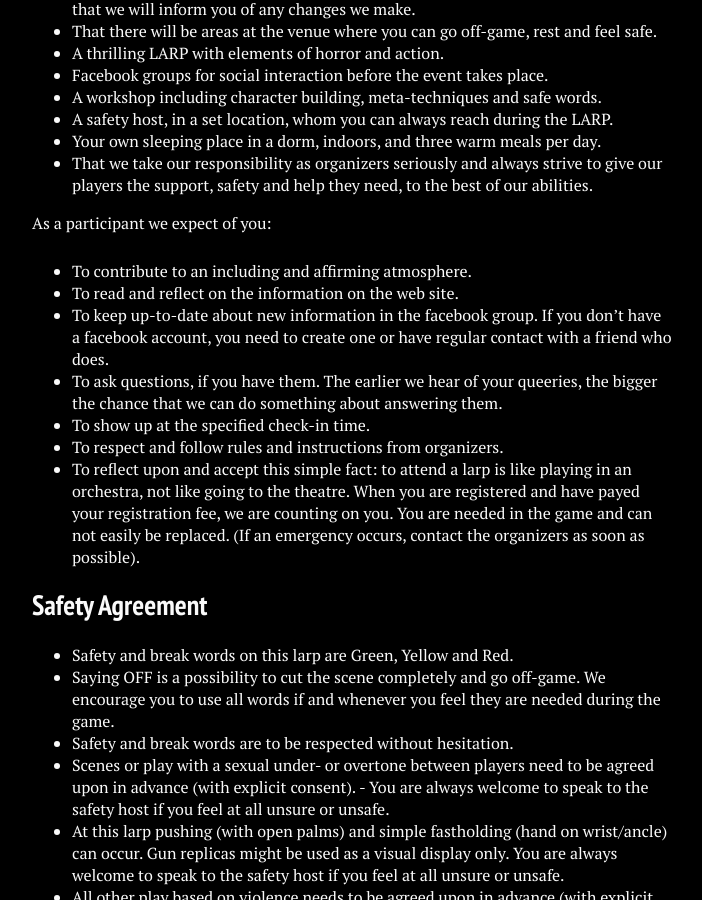
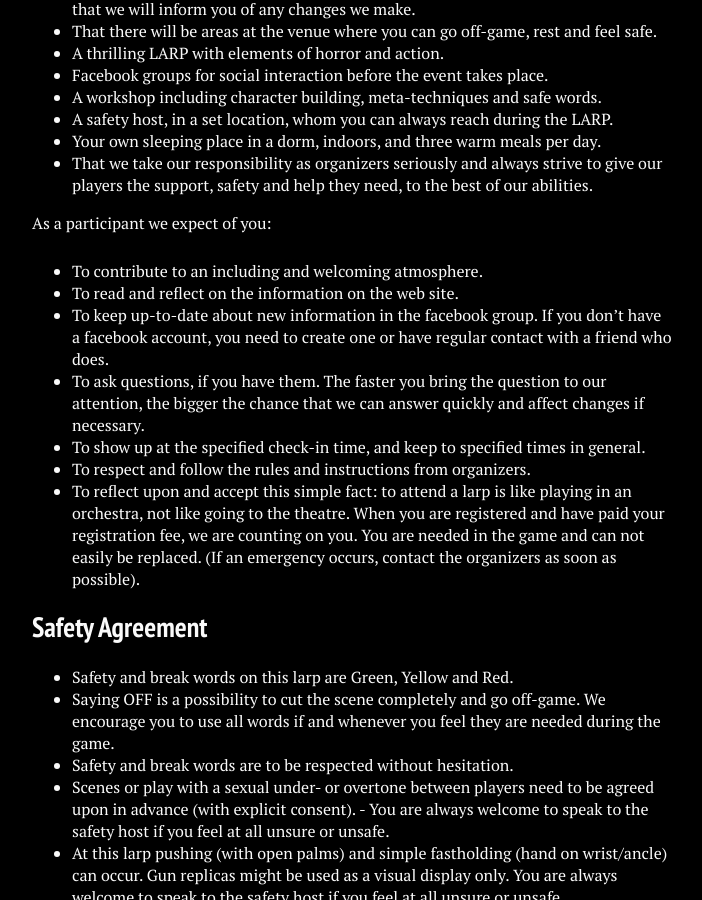
Before and after one commit to stanislavb/en.coven.nu, a Jekyll site: the page built from practical/index.md, in a window 1280 px wide and 900 px high, scrolled down 1888 px. Shown: the whole window, without its empty margins (288-990 px from the left). Built offline with Jekyll 4.4.1, drawn with Linux system fonts in a browser that asks for light colours; nearby versions of some CDN libraries.

Commit message:
Update index.md

```diff
--- a/practical/index.md
+++ b/practical/index.md
@@ -78,13 +78,13 @@ We the organizers promise you:
 
 As a participant we expect of you:
 
-- To contribute to an including and affirming atmosphere.
+- To contribute to an including and welcoming atmosphere.
 - To read and reflect on the information on the web site.
 - To keep up-to-date about new information in the facebook group. If you don’t have a facebook account, you need to create one or have regular contact with a friend who does.
-- To ask questions, if you have them. The earlier we hear of your queeries, the bigger the chance that we can do something about answering them.
-- To show up at the specified check-in time.
-- To respect and follow rules and instructions from organizers.
-- To reflect upon and accept this simple fact: to attend a larp is like playing in an orchestra, not like going to the theatre. When you are registered and have payed your registration fee, we are counting on you. You are needed in the game and can not easily be replaced. (If an emergency occurs, contact the organizers as soon as possible).
+- To ask questions, if you have them. The faster you bring the question to our attention, the bigger the chance that we can answer quickly and affect changes if necessary.
+- To show up at the specified check-in time, and keep to specified times in general.
+- To respect and follow the rules and instructions from organizers.
+- To reflect upon and accept this simple fact: to attend a larp is like playing in an orchestra, not like going to the theatre. When you are registered and have paid your registration fee, we are counting on you. You are needed in the game and can not easily be replaced. (If an emergency occurs, contact the organizers as soon as possible).
 
 ## Safety Agreement
 
```
